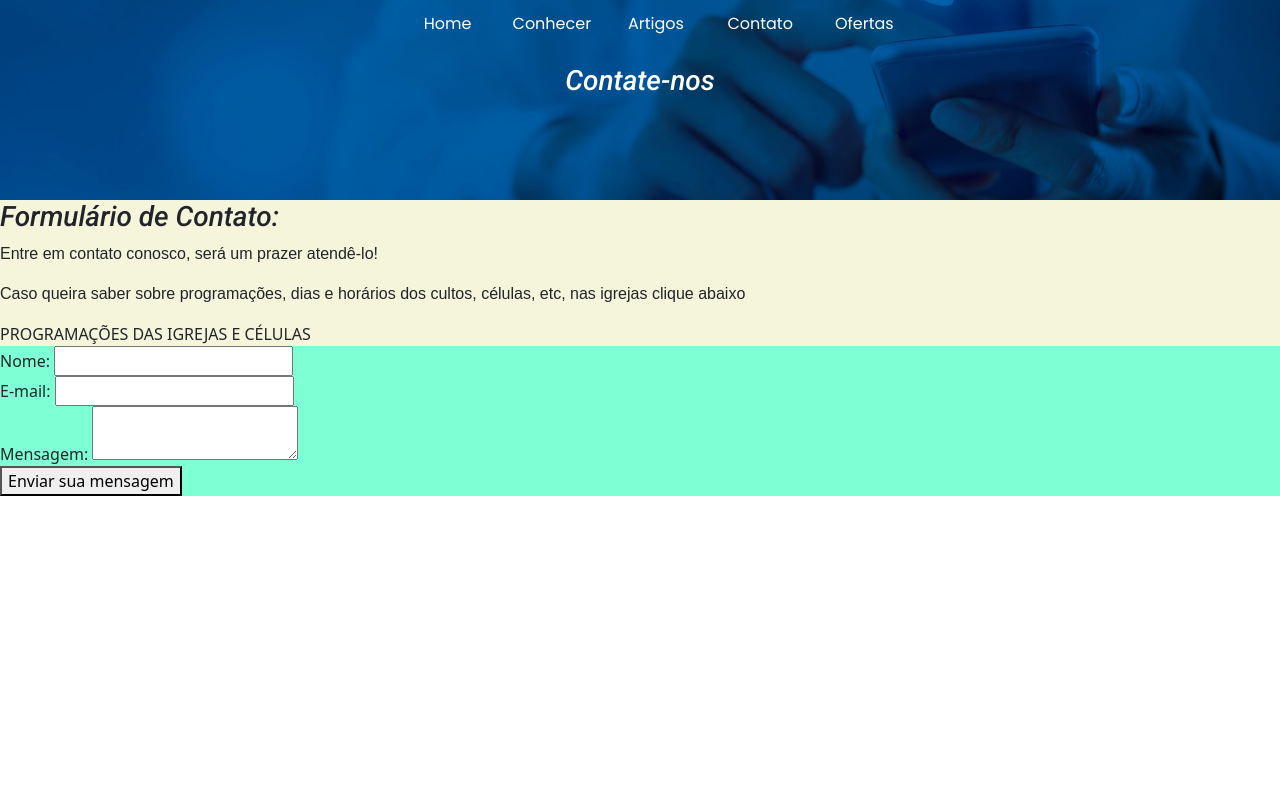
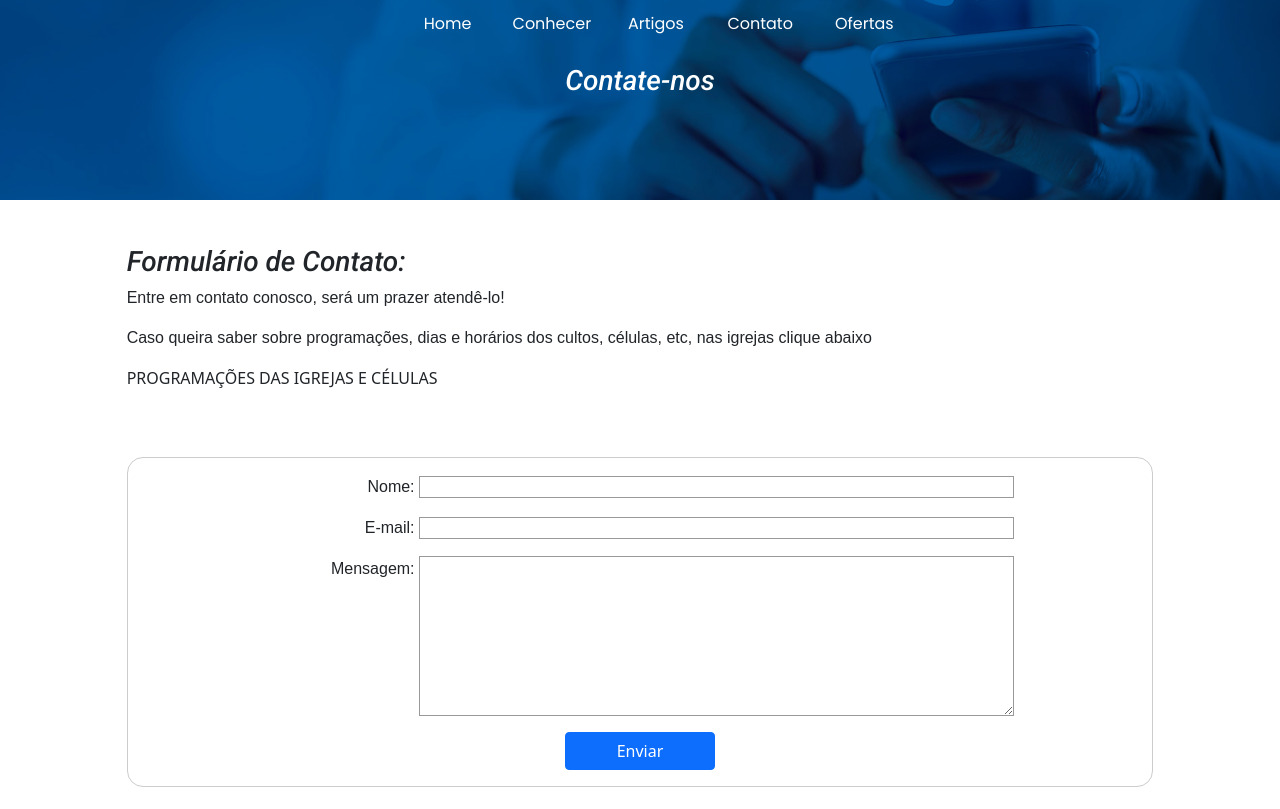
Before and after one commit to brunocalvi/pagina_atos, a plain HTML site: page contato/index.html in a window 1280 px wide. Drawn offline with Linux system fonts and the light colour scheme.

Commit message:
montando formulário

```diff
--- a/_css/contato.css
+++ b/_css/contato.css
@@ -17,17 +17,74 @@ body {
 }
 
 #bloco1 {
-    background-color: beige;
+    /*background-color: beige;*/
+    padding: 4%;
 }
 
 #bloco2{
-    background-color: aquamarine;
+    /*background-color: aquamarine;*/
+    padding: 2% 4%;
+    text-align: center;
 }
 
+form {
+    /* Apenas para centralizar o form na página */
+    margin: 0 auto;
+    /* Para ver as bordas do formulário */
+    padding: 1em;
+    border: 1px solid #CCC;
+    border-radius: 1em;
+    width: 100%;
+
+}
+
+form div + div {
+    margin-top: 1em;
+}
+
+label {
+    /*Para ter certeza que todas as labels tem o mesmo tamanho e estão propriamente alinhadas */
+    display: inline-block;
+    width: 15%;
+    text-align: right;
+}
+
+input, textarea {
+    /* Para certificar-se que todos os campos de texto têm as mesmas configurações de fonte. Por padrão, textareas ter uma fonte monospace*/
+    font: 1em sans-serif;
+
+    /* Para dar o mesmo tamanho a todos os campo de texto */
+    width: 60%;
+    -moz-box-sizing: border-box;
+    box-sizing: border-box;
+
+    /* Para harmonizar o look & feel das bordas nos campos de texto*/
+    border: 1px solid #999;
+}
+
+input:focus, textarea:focus {
+    /* Dar um pouco de destaque nos elementos ativos */
+    border-color: #000;
+}
+
+textarea {
+    /* Para alinhar corretamente os campos de texto de várias linhas com sua label*/
+    vertical-align: top;
+
+    /* Para dar espaço suficiente para digitar algum texto */
+    height: 10em;
+
+    /* Para permitir aos usuários redimensionarem qualquer textarea verticalmente. Ele não funciona em todos os browsers */
+    resize: vertical;
+}
+
+button {
+   width: 150px;
+}
 h3 {
     font-family: 'Roboto', sans-serif;
 }
 
-p {
+p, label {
     font-family: 'Catamaran', sans-serif;
 }
--- a/contato/index.html
+++ b/contato/index.html
@@ -40,6 +40,7 @@
             <h3 class="texto_baner">Contate-nos</h3>
         </div>
 
+        <div class="container">
             <div id="bloco1">
                 <h3>Formulário de Contato:</h3>
 
@@ -65,9 +66,10 @@
                         <textarea id="msg"></textarea>
                     </div>
                     <div class="button">
-                        <button type="submit">Enviar sua mensagem</button>
+                        <button type="submit" class="btn btn-primary">Enviar</button>
                     </div>
                 </form>
             </div>
+        </div>
     </body>
 </html>
```
